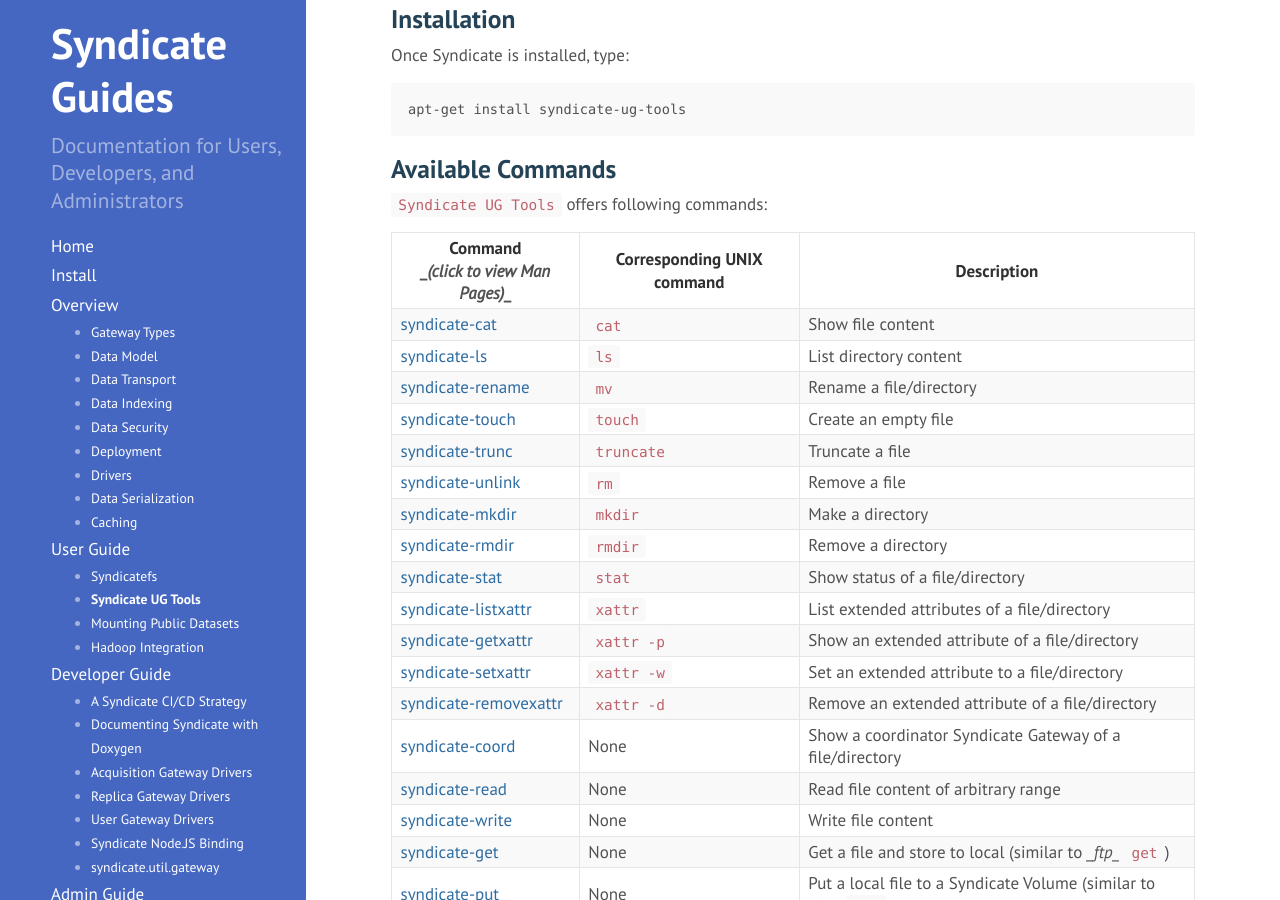
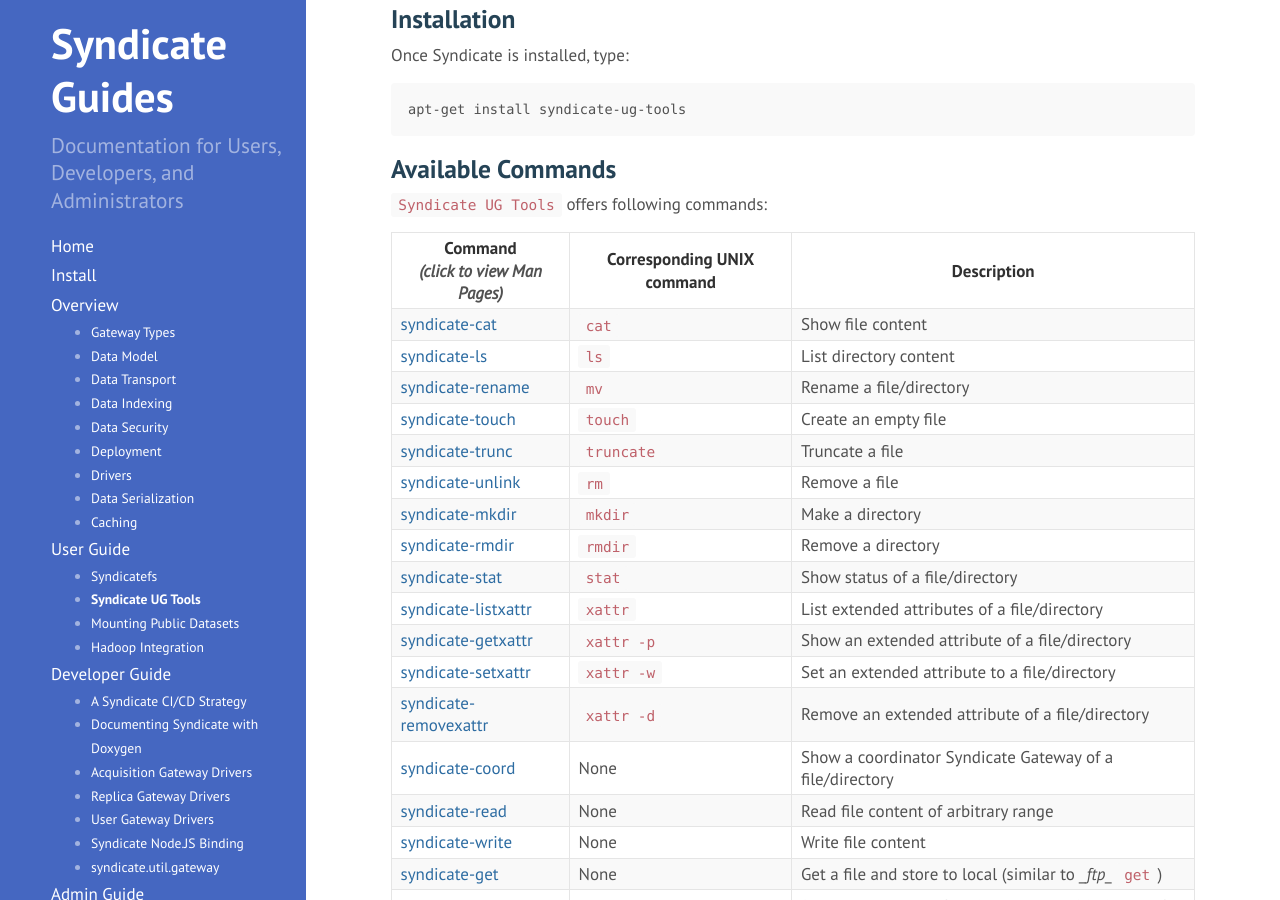
Before and after one commit to syndicate-storage/syndicate-storage.github.io, a Jekyll site: the page built from _user/002_syndicate_ug_tools.md, in a window 1280 px wide and 900 px high, scrolled down 423 px. Built offline with Jekyll 4.4.1, drawn with Linux system fonts in a browser that asks for light colours.

```diff
--- a/_user/002_syndicate_ug_tools.md
+++ b/_user/002_syndicate_ug_tools.md
@@ -28,7 +28,7 @@ apt-get install syndicate-ug-tools
 
 `Syndicate UG Tools` offers following commands:
 
-| **Command** <br>*_(click to view Man Pages)_* | **Corresponding UNIX command** | **Description** |
+| **Command**<br>*(click to view Man Pages)* | **Corresponding UNIX command** | **Description** |
 | -------------| ----------- | ----------- |
 | [syndicate-cat](https://butler.opencloud.cs.arizona.edu/docs/syndicate-cat.html) | `cat`  | Show file content |
 | [syndicate-ls](https://butler.opencloud.cs.arizona.edu/docs/syndicate-ls.html) | `ls`   | List directory content |
```
